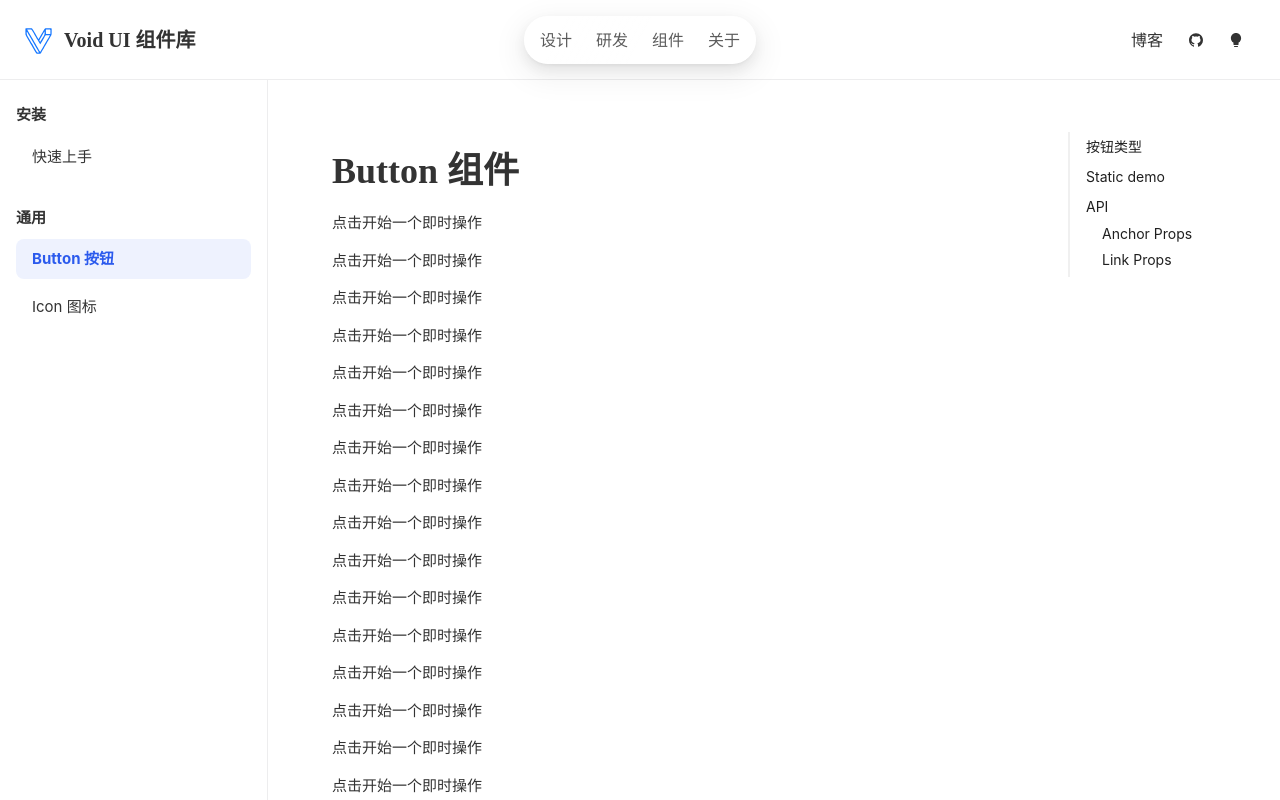
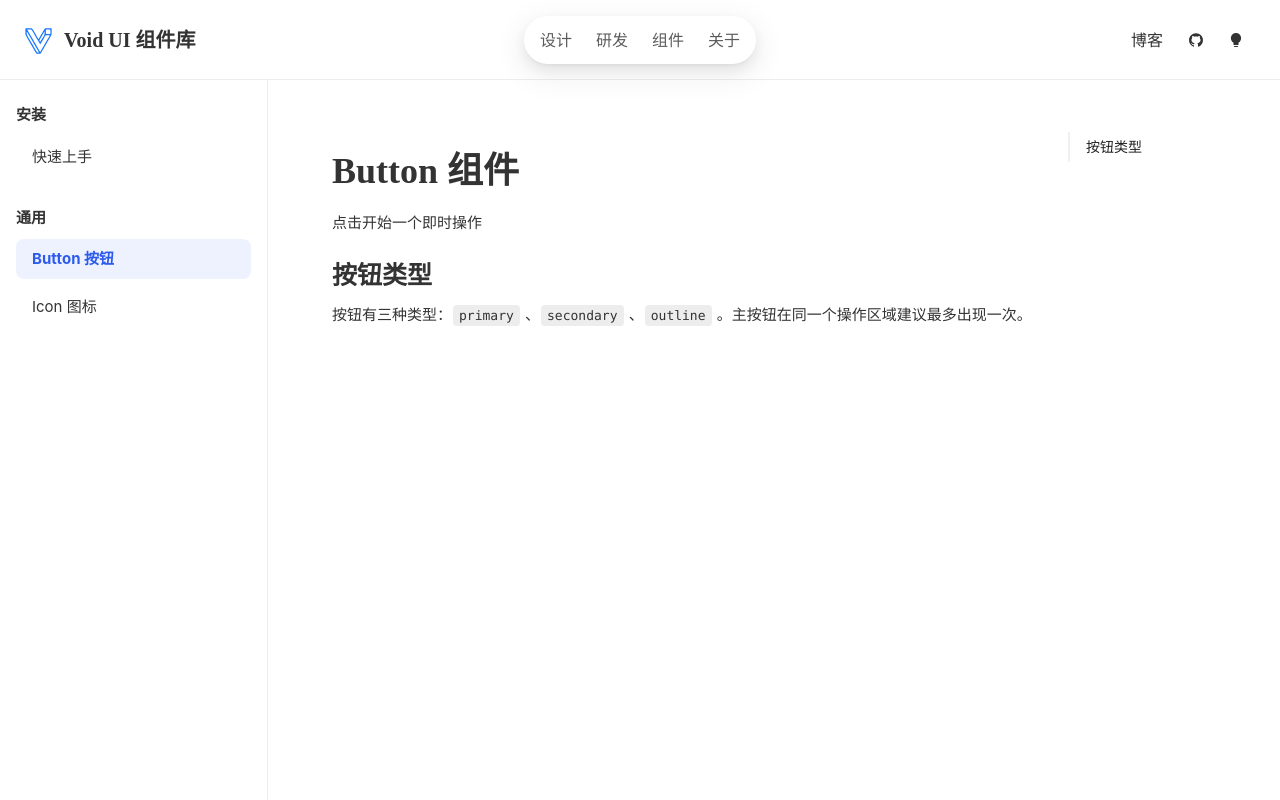
Before and after one commit to CoKoii/VoidUI, a Vue app: page /components/button in a window 1280 px wide. Built offline with nearby package versions, Linux system fonts and the light colour scheme.

Commit message:
重构 Button 组件，优化 ArticleSide 组件，添加锚点导航功能及样式

```diff
--- a/src/VoidComponents/Button/Button.vue
+++ b/src/VoidComponents/Button/Button.vue
@@ -1,46 +1,21 @@
 <script setup lang="ts">
 import ArticleSide from '@/components/ArticleSide/ArticleSide.vue'
+
 defineExpose({
   name: 'Button',
 })
 </script>
 
 <template>
-  <div class="Button">
+  <div class="Button" ref="containerRef">
     <ArticleSide>
       <h1>Button 组件</h1>
       <p>点击开始一个即时操作</p>
-      <p>点击开始一个即时操作</p>
-      <p>点击开始一个即时操作</p>
-      <p>点击开始一个即时操作</p>
-      <p>点击开始一个即时操作</p>
-      <p>点击开始一个即时操作</p>
-      <p>点击开始一个即时操作</p>
-      <p>点击开始一个即时操作</p>
-      <p>点击开始一个即时操作</p>
-      <p>点击开始一个即时操作</p>
-      <p>点击开始一个即时操作</p>
-      <p>点击开始一个即时操作</p>
-      <p>点击开始一个即时操作</p>
-      <p>点击开始一个即时操作</p>
-      <p>点击开始一个即时操作</p>
-      <p>点击开始一个即时操作</p>
-      <p>点击开始一个即时操作</p>
-      <p>点击开始一个即时操作</p>
-      <p>点击开始一个即时操作</p>
-      <p>点击开始一个即时操作</p>
-      <p>点击开始一个即时操作</p>
-      <p>点击开始一个即时操作</p>
-      <p>点击开始一个即时操作</p>
-      <p>点击开始一个即时操作</p>
-      <p>点击开始一个即时操作</p>
-      <p>点击开始一个即时操作</p>
-      <p>点击开始一个即时操作</p>
-      <p>点击开始一个即时操作</p>
-      <h2 id="hhhh">按钮类型</h2>
-      <h2 id="button-types">按钮类型</h2>
+      <h2 id="#按钮类型">按钮类型</h2>
+      <p>
+        按钮有三种类型：<code>primary</code> 、<code>secondary</code> 、<code>outline</code>
+        。主按钮在同一个操作区域建议最多出现一次。
+      </p>
     </ArticleSide>
   </div>
 </template>
-
-<style scoped></style>
--- a/src/components/ArticleSide/ArticleSide.vue
+++ b/src/components/ArticleSide/ArticleSide.vue
@@ -1,5 +1,33 @@
 <script setup lang="ts">
 import { Anchor } from 'ant-design-vue'
+import { ref, onMounted } from 'vue'
+
+interface AnchorItem {
+  key: string
+  href: string
+  title: string
+  target?: string
+  children?: AnchorItem[]
+}
+
+const anchorItems = ref<AnchorItem[]>([])
+const contentRef = ref<HTMLElement | null>(null)
+
+const getContainer = (): HTMLElement | Window => {
+  return document.querySelector('.main') as HTMLElement
+}
+
+onMounted(() => {
+  if (!contentRef.value) return
+
+  const headers = contentRef.value.querySelectorAll('h2[id]')
+  anchorItems.value = Array.from(headers).map((el, index) => ({
+    key: String(index),
+    href: `#${el.id}`,
+    title: el.textContent?.trim() || `标题 ${index + 1}`,
+  }))
+})
+
 defineExpose({
   name: 'ArticleSide',
 })
@@ -7,42 +35,17 @@ defineExpose({
 
 <template>
   <div class="ArticleSide">
-    <div class="main">
+    <div class="main" ref="contentRef">
       <slot></slot>
     </div>
     <div class="nav">
       <Anchor
         :affix="false"
-        :items="[
-          {
-            key: '1',
-            href: '#button-types',
-            title: '按钮类型',
-          },
-          {
-            key: '2',
-            href: '#hhhh',
-            title: 'Static demo',
-          },
-          {
-            key: '3',
-            href: '#api',
-            title: 'API',
-            children: [
-              {
-                key: '4',
-                href: '#anchor-props',
-                title: 'Anchor Props',
-              },
-              {
-                key: '5',
-                href: '#link-props',
-                title: 'Link Props',
-              },
-            ],
-          },
-        ]"
-      ></Anchor>
+        :items="anchorItems"
+        :bounds="5"
+        :offset-top="80"
+        :get-container="getContainer"
+      />
     </div>
   </div>
 </template>
--- a/src/components/ArticleSide/markdown.scss
+++ b/src/components/ArticleSide/markdown.scss
@@ -18,4 +18,24 @@ h1 {
 }
 h2 {
   font-size: 25px;
+  position: relative;
+
+  &:after {
+    content: '#';
+    opacity: 0;
+    margin-left: 10px;
+    transition: opacity 0.2s ease;
+  }
+
+  &:hover:after {
+    opacity: 1;
+  }
 }
+code {
+  background-color: var(--line);
+  padding: 3px 6px;
+  border-radius: 4px;
+  margin: 0px 1px;
+  font-size: 13px;
+  font-weight: 500;
+}
```
